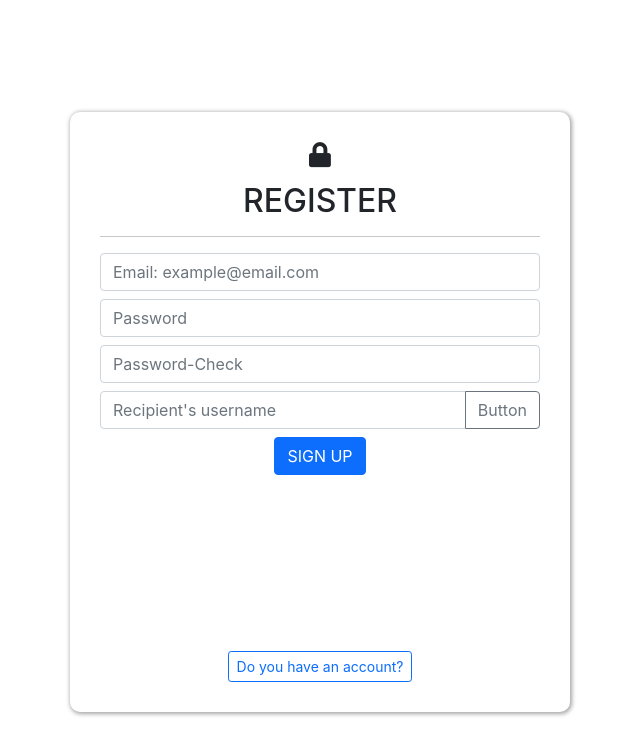
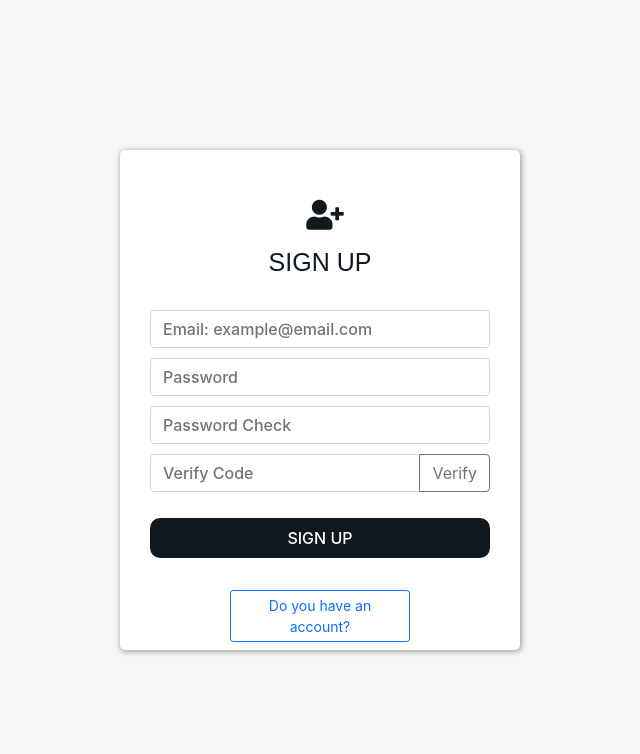
Before and after one commit to yungukbae/Cluster_Project, a React (Create React App) app: page /signup in a window 1280 px wide. Shown: the top 754 px of the page, without its empty margins (320-960 px from the left). Built offline with nearby package versions, Linux system fonts and the light colour scheme.

Commit message:
mod: authentication ui modified

```diff
--- a/package.json
+++ b/package.json
@@ -11,7 +11,6 @@
     "react-dom": "^17.0.2",
     "react-router-dom": "^5.2.0",
     "react-scripts": "4.0.3",
-    "react-social-login-buttons": "^3.5.0",
     "web-vitals": "^1.0.1"
   },
   "scripts": {
--- /dev/null
+++ b/src/component/auth/Auth_Form.css
@@ -0,0 +1,116 @@
+.container {
+    width: 100%;
+    height: 100vh;
+    display: -webkit-box;
+    display: -moz-box;
+    display: -ms-flexbox;
+    display: flex;
+
+    -webkit-box-align: center;
+    -moz-box-align: center;
+    -ms-flex-align: center;
+    align-items: center; /* 수직 정렬 */
+
+    -webkit-box-pack: center;
+    -moz-box-pack: center;
+    -ms-flex-pack: center;
+    justify-content: center; /* 수평 정렬 */
+}
+
+#Form {
+
+    width: 400px;
+    height: 500px;
+    background-color: #FFFFFF;
+    padding: 30px;
+    box-shadow: 1px 1px 5px 1px #a6a6a6;
+    border-radius: 5px;
+
+}
+
+#auth_text_area{
+
+    width: 340px;
+    height: 120px;
+
+}
+
+#auth_text_area i {
+
+    width: 70px;
+    height: 50px;
+    margin: 10px 140px 10px 140px;
+    font-size: 30px;
+    text-align: center;
+    line-height: 50px;
+    color: #101820;
+
+}
+
+#auth_text_area p{
+
+    font-family: sans-serif;
+    text-align: center;
+    font-size: 25px;
+    font-weight: 500;
+    color: #101820;
+
+}
+
+#auth_input_area {
+
+    width: 340px;
+    height: 290px;
+    padding-top: 10px;
+
+}
+
+#auth_input_area input,#auth_input_area .password_check,#auth_input_area .password{
+
+    margin-bottom: 10px;
+    font-weight: 500;
+    color: #000;
+    transition: 0.1s linear;
+
+}
+
+
+#auth_input_area #btn_submit{
+
+    width: 340px;
+    height: 40px;
+    background-color: #101820;
+    border: 3px solid #101820;
+    border-radius: 10px;
+    font-weight:450;
+    color: #fff;
+    transition: 0.1s linear;
+
+}
+
+#auth_input_area #btn_submit:hover{
+
+    background-color: #fff;
+    color:#101820;
+
+}
+
+#btn_signup {
+
+    width: 197px;
+    margin: 0 auto;
+
+}
+
+#btn_signin {
+
+    width: 180px;
+    margin: 0 auto;
+
+}
+
+#auth_input_area .btn_verify{
+
+    height: 38px;
+
+}
--- a/src/component/auth/Login_Form.js
+++ b/src/component/auth/Login_Form.js
@@ -1,47 +1,33 @@
-import {GoogleLoginButton,GithubLoginButton,AppleLoginButton} from "react-social-login-buttons";
 import {Link} from "react-router-dom";
+import './Auth_Form.css';
+
+
 
 const Login_Form = () => {
-
-
 
     return(
 
         <div>
             <div className="container">
-                <div style={{width: '500px', height:'600px',margin:'10% auto', boxShadow:'1px 1px 4px 1px #a6a6a6',borderRadius:'10px',textAlign:'center',padding:'30px'}}>
-                    <i className="fas fa-lock" style={{height:'40px', fontSize:'25px'}}></i>
-                    <p className="h2">LOGIN</p>
-                    <hr/>
-
-                    <div style={{height:200, marginTop:30}}>
-                    <form action="submit">
-                        <div className="mb-3">
-                            <input type="text" className="form-control" id="formGroupExampleInput"
-                                   placeholder="Email: example@email.com"/>
-                        </div>
-                        <div className="mb-3">
-                            <input type="text" className="form-control" id="formGroupExampleInput2"
-                                   placeholder="Password"/>
-                        </div>
-                    </form>
-
-                    <div className="col-auto">
-                        <button type="submit" className="btn btn-primary mb-3">SIGN IN</button>
+                <div id="Form">
+                    <div id="auth_text_area">
+                        <i className="fas fa-sign-in-alt"></i>
+                        <p>SIGN IN</p>
                     </div>
+                    <div id="auth_input_area">
+                        <form action="submit">
+                        <input id="input_email" type="email" className="form-control" placeholder="Email: example@email.com"/>
+                        <input id="input_password" type="password" className="form-control" placeholder="Password"/>
+                        <button id="btn_submit">SIGN IN</button>
+                        </form>
                     </div>
-
-                    <div>
-                        <GoogleLoginButton onClick={() => alert("Hello")}><span>Start with Google</span></GoogleLoginButton>
-                        <AppleLoginButton onClick={() => alert("Hello")}><span>Start with Apple</span></AppleLoginButton>
-                        <GithubLoginButton onClick={() => alert("Hello")}><span>Start with Github</span></GithubLoginButton>
-                        <Link to="/signup"><button type="button" className="btn btn-outline-primary btn-sm">Don't you have an account?</button></Link>
+                    <div id="btn_signup">
+                        <Link to="/signup"><button type="button" className="btn btn-outline-primary btn-sm">
+                            Don't you have an account?
+                        </button></Link>
                     </div>
-
                 </div>
-
             </div>
-
         </div>
 
     );
--- a/src/component/auth/Register_Form.js
+++ b/src/component/auth/Register_Form.js
@@ -1,69 +1,37 @@
-import {useState} from 'react';
-import {AppleLoginButton, GithubLoginButton, GoogleLoginButton} from "react-social-login-buttons";
 import {Link} from "react-router-dom";
+import './Auth_Form.css'
 
 const Register_Form = () => {
 
-    const [email, setEmail] = useState('');
-    const [password, setPassword] = useState('');
-    const [pw_check, setPw_check] = useState('');
 
-    const handleSubmit = (e) => {
-        e.preventDefault()
-        let body = {email: email,password: password};
 
-        try{
-            if(password !==  pw_check){
-                alert('check your password');
-                throw new Error('error');
-            }
-            console.log('fetching');
 
-        }catch (err){
-            console.log(err);
-        }
-
-    }
 
     return (
         <div>
-            <div>
             <div className="container">
-                    <div style={{position:'relative',width: '500px', height:'600px',margin:'10% auto', boxShadow:'1px 1px 4px 1px #a6a6a6',borderRadius:'10px',textAlign:'center',padding:'30px'}}>
-                        <i className="fas fa-lock" style={{height:'40px', fontSize:'25px'}}></i>
-                        <p className="h2">REGISTER</p>
-                        <hr/>
-                        <div style={{height:200, marginTop:5}}>
-                            <form onSubmit={handleSubmit} >
-                                <div className="mb-2">
-                                    <input type="email" className="form-control"
-                                           placeholder="Email: example@email.com" onChange={(e) => setEmail(e.target.value)}/>
+                <div id="Form">
+                    <div id="auth_text_area">
+                        <i className="fas fa-user-plus"></i>
+                        <p>SIGN UP</p>
                     </div>
-                                <div className="mb-2">
-                                    <input type="password" className="form-control"
-                                           placeholder="Password" onChange={(e) => setPassword(e.target.value)} />
-                                </div>
-                                <div className="mb-2">
-                                    <input type="password" className="form-control"
-                                           placeholder="Password-Check" onChange={(e) => setPw_check(e.target.value)} />
-                                </div>
-
-                                <div className="input-group mb-2">
-                                    <input type="text" className="form-control" placeholder="Recipient's username"
-                                           aria-label="Recipient's username" aria-describedby="button-addon2"/>
-                                        <button className="btn btn-outline-secondary" type="button"
-                                                id="button-addon2">Button
+                    <div id="auth_input_area">
+                        <form action="submit">
+                            <input id="input_email" type="email" className="form-control" placeholder="Email: example@email.com"/>
+                            <input type="password" className="password form-control" placeholder="Password"/>
+                            <input type="password" className="password_check form-control" placeholder="Password Check"/>
+                            <div className="input-group mb-3">
+                            <input type="text" className="form-control" placeholder="Verify Code" aria-label="Recipient's username" aria-describedby="button-addon2" />
+                                <button className="btn btn-outline-secondary btn_verify" type="button" id="button-addon2">Verify
                                 </button>
                             </div>
-
-                                <div className="col-auto">
-                                    <button type="submit" className="btn btn-primary mb-3">SIGN UP</button>
-                                </div>
+                            <button id="btn_submit">SIGN UP</button>
                         </form>
                     </div>
-                        <div style={{ position:'absolute',width:440, bottom:30}}>
-                                <Link to="/signin"><button type="button" className="btn btn-outline-primary btn-sm">Do you have an account?</button></Link>
-                        </div>
+                    <div id="btn_signin">
+                        <Link to="/signin"><button type="button" className="btn btn-outline-primary btn-sm">
+                            Do you have an account?
+                        </button></Link>
                     </div>
                 </div>
             </div>
--- a/src/index.css
+++ b/src/index.css
@@ -5,6 +5,7 @@ body {
     sans-serif;
   -webkit-font-smoothing: antialiased;
   -moz-osx-font-smoothing: grayscale;
+  background-color: #f6f6f6;
 }
 
 code {
@@ -55,7 +56,3 @@ table {
   border-collapse: collapse;
   border-spacing: 0;
 }
-
-.container{
-  margin:0 auto;
-}
```
Also changed, not shown: 1 other file (tests, documents, lock files or other folders). Lines whose indentation alone changed are shown as unchanged.
